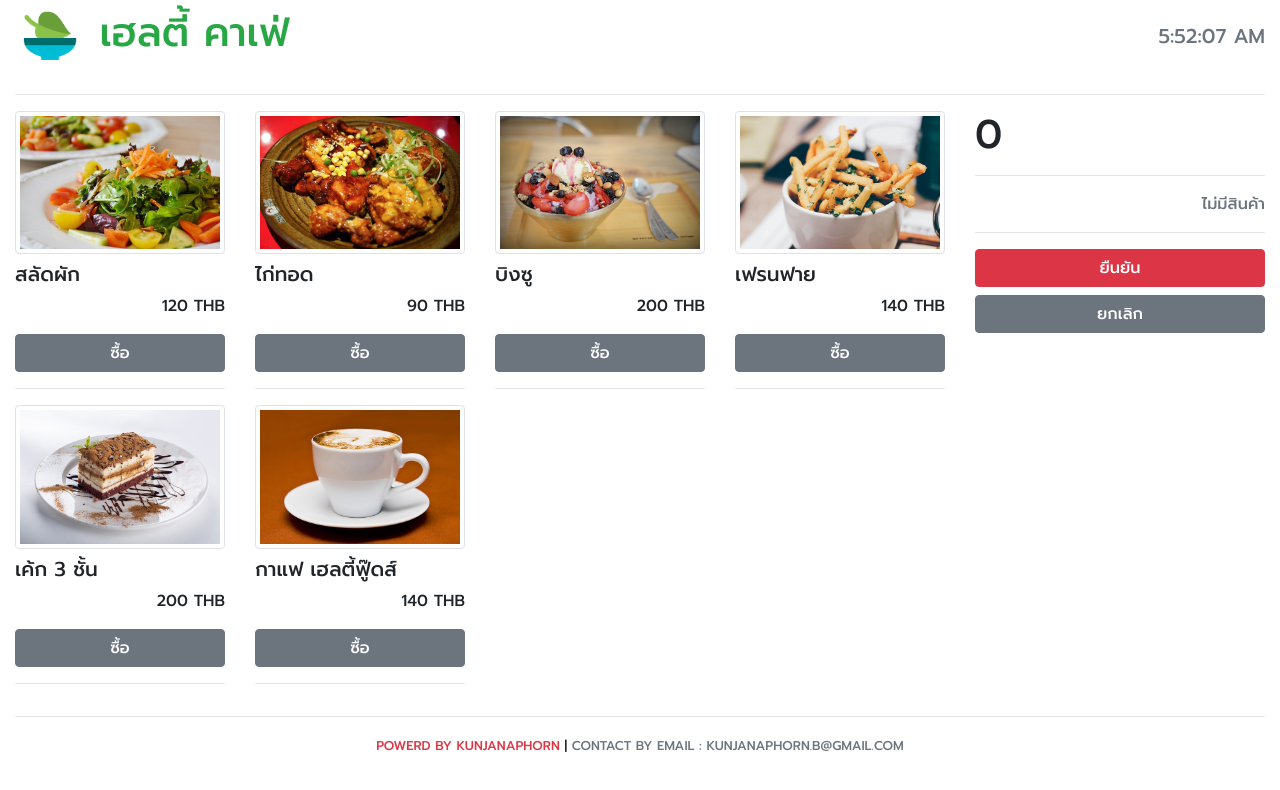
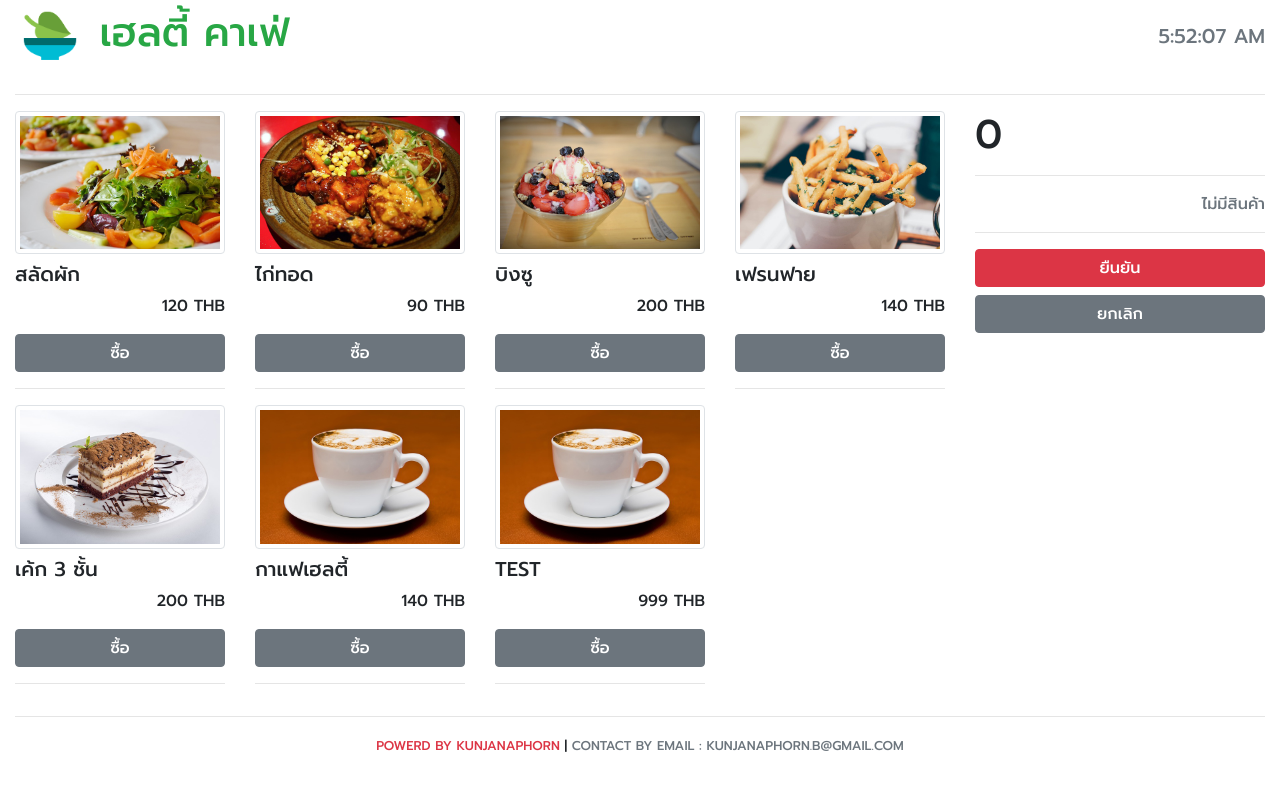
Before and after one commit to Pimgear47/HealthyCafe-cashier, a React (Create React App) app: page / in a window 1280 px wide. Shown: the top 790 px of the page. Built offline with nearby package versions, Linux system fonts and the light colour scheme; data requests are answered from the project's data file.

Commit message:
add product page

```diff
--- a/db.json
+++ b/db.json
@@ -32,34 +32,22 @@
     },
     {
       "id": 6,
-      "productName": "กาแฟ เฮลตี้ฟู๊ดส์",
+      "productName": "กาแฟเฮลตี้",
       "unitPrice": "140",
+      "thumbnail": "/images/product/6.jpg"
+    },
+    {
+      "id": 7,
+      "productName": "TEST",
+      "unitPrice": "999",
       "thumbnail": "/images/product/6.jpg"
     }
   ],
   "orders": [
     {
-      "orderedDate": "2019-02-19T09:28:42.653Z",
-      "totalPrice": 890,
+      "orderedDate": "2019-02-20T06:42:27.280Z",
+      "totalPrice": 750,
       "orders": [
-        {
-          "product": {
-            "id": 1,
-            "productName": "สลัดผัก",
-            "unitPrice": "120",
-            "thumbnail": "/images/product/1.jpg"
-          },
-          "quantity": 1
-        },
-        {
-          "product": {
-            "id": 2,
-            "productName": "ไก่ทอด",
-            "unitPrice": "90",
-            "thumbnail": "/images/product/2.jpg"
-          },
-          "quantity": 1
-        },
         {
           "product": {
             "id": 3,
@@ -67,58 +55,17 @@
             "unitPrice": "200",
             "thumbnail": "/images/product/3.jpg"
           },
-          "quantity": 1
+          "quantity": 2
         },
         {
           "product": {
             "id": 4,
-            "productName": "เฟรนฟราย",
+            "productName": "เฟรนฟาย",
             "unitPrice": "140",
             "thumbnail": "/images/product/4.jpg"
           },
           "quantity": 1
         },
-        {
-          "product": {
-            "id": 5,
-            "productName": "เค้ก 3 ชั้น",
-            "unitPrice": "200",
-            "thumbnail": "/images/product/5.jpg"
-          },
-          "quantity": 1
-        },
-        {
-          "product": {
-            "id": 6,
-            "productName": "กาแฟ เฮลตี้ฟู้ด",
-            "unitPrice": "140",
-            "thumbnail": "/images/product/6.jpg"
-          },
-          "quantity": 1
-        }
-      ],
-      "id": 1
-    },
-    {
-      "orderedDate": "2019-02-19T09:29:28.309Z",
-      "totalPrice": 420,
-      "orders": [
-        {
-          "product": {
-            "id": 4,
-            "productName": "เฟรนฟราย",
-            "unitPrice": "140",
-            "thumbnail": "/images/product/4.jpg"
-          },
-          "quantity": 3
-        }
-      ],
-      "id": 2
-    },
-    {
-      "orderedDate": "2019-02-19T14:36:11.275Z",
-      "totalPrice": 210,
-      "orders": [
         {
           "product": {
             "id": 2,
@@ -138,134 +85,7 @@
           "quantity": 1
         }
       ],
-      "id": 3
-    },
-    {
-      "orderedDate": "2019-02-19T14:36:14.514Z",
-      "totalPrice": 430,
-      "orders": [
-        {
-          "product": {
-            "id": 2,
-            "productName": "ไก่ทอด",
-            "unitPrice": "90",
-            "thumbnail": "/images/product/2.jpg"
-          },
-          "quantity": 1
-        },
-        {
-          "product": {
-            "id": 3,
-            "productName": "บิงซู",
-            "unitPrice": "200",
-            "thumbnail": "/images/product/3.jpg"
-          },
-          "quantity": 1
-        },
-        {
-          "product": {
-            "id": 4,
-            "productName": "เฟรนฟราย",
-            "unitPrice": "140",
-            "thumbnail": "/images/product/4.jpg"
-          },
-          "quantity": 1
-        }
-      ],
-      "id": 4
-    },
-    {
-      "orderedDate": "2019-02-19T14:50:12.874Z",
-      "totalPrice": 890,
-      "orders": [
-        {
-          "product": {
-            "id": 4,
-            "productName": "เฟรนฟาย",
-            "unitPrice": "140",
-            "thumbnail": "/images/product/4.jpg"
-          },
-          "quantity": 6
-        }
-      ],
-      "id": 5
-    },
-    {
-      "orderedDate": "2019-02-19T14:53:34.162Z",
-      "totalPrice": 990,
-      "orders": [
-        {
-          "product": {
-            "id": 4,
-            "productName": "เฟรนฟาย",
-            "unitPrice": "140",
-            "thumbnail": "/images/product/4.jpg"
-          },
-          "quantity": 1
-        },
-        {
-          "product": {
-            "id": 3,
-            "productName": "บิงซู",
-            "unitPrice": "200",
-            "thumbnail": "/images/product/3.jpg"
-          },
-          "quantity": 2
-        },
-        {
-          "product": {
-            "id": 2,
-            "productName": "ไก่ทอด",
-            "unitPrice": "90",
-            "thumbnail": "/images/product/2.jpg"
-          },
-          "quantity": 5
-        }
-      ],
-      "id": 6
-    },
-    {
-      "orderedDate": "2019-02-19T14:59:40.090Z",
-      "totalPrice": 610,
-      "orders": [
-        {
-          "product": {
-            "id": 2,
-            "productName": "ไก่ทอด",
-            "unitPrice": "90",
-            "thumbnail": "/images/product/2.jpg"
-          },
-          "quantity": 1
-        },
-        {
-          "product": {
-            "id": 3,
-            "productName": "บิงซู",
-            "unitPrice": "200",
-            "thumbnail": "/images/product/3.jpg"
-          },
-          "quantity": 1
-        },
-        {
-          "product": {
-            "id": 1,
-            "productName": "สลัดผัก",
-            "unitPrice": "120",
-            "thumbnail": "/images/product/1.jpg"
-          },
-          "quantity": 1
-        },
-        {
-          "product": {
-            "id": 5,
-            "productName": "เค้ก 3 ชั้น",
-            "unitPrice": "200",
-            "thumbnail": "/images/product/5.jpg"
-          },
-          "quantity": 1
-        }
-      ],
-      "id": 7
+      "id": 1
     }
   ]
 }
--- a/src/App.js
+++ b/src/App.js
@@ -4,6 +4,7 @@ import { BrowserRouter, Route, Switch } from "react-router-dom";
 import Home from "./containers/Home";
 import About from "./containers/About";
 import Orders from "./containers/order/Order";
+import Product from "./containers/product/Product";
 
 class App extends Component {
 
@@ -13,6 +14,7 @@ class App extends Component {
         <Route exact path="/" component={Home} />
         <Route exact path="/about" component={About} />
         <Route exact path="/orders" component={Orders} />
+        <Route exact path="/product" component={Product} />
       </Switch>
     )
   }
--- a/src/components/Monitor/Calculator.js
+++ b/src/components/Monitor/Calculator.js
@@ -11,7 +11,7 @@ class Calculator extends Component {
                 return (
                     <li key={order.product.id} className="text-right text-success title">
                         {order.product.productName} x {order.quantity} = {order.product.unitPrice * order.quantity}
-                        <button className="btn btn-light btn-small title" onClick={() => this.props.onDelOrder(order.product)}>X</button>
+                        <button className="btn btn-light btn-small title" onClick={() => this.props.onDelOrder(order.product)}> X </button>
                     </li>
                 )
             })
--- a/src/components/Product/ProductItem.js
+++ b/src/components/Product/ProductItem.js
@@ -10,9 +10,21 @@ class ProductItem extends Component {
                 <img className="img-fluid img-thumbnail" src={thumbnail} />
                 <h5 className="mt-2">{productName}</h5>
                 <p className="title text-right">{unitPrice} THB</p>
-                <button className="btn btn-block btn-secondary title" onClick={() => this.props.onAddOrder(this.props.product)}>
-                    ซื้อ
+                {this.props.onAddOrder &&
+                    <button className="btn btn-block btn-secondary title" onClick={() => this.props.onAddOrder(this.props.product)}>
+                        ซื้อ
                 </button>
+                }
+                {(this.props.onDelProduct || this.props.onEditProduct) &&
+                    <button className="btn btn-info col-5 title">
+                        แก้ไข
+                </button>
+                }
+                {(this.props.onDelProduct || this.props.onEditProduct) &&
+                    <button className="btn btn-danger col-5 float-right title" onClick={() => this.props.onDelProduct(this.props.product)}>
+                        ลบ
+                </button>
+                }
                 <hr />
             </div>
         )
--- a/src/components/Product/ProductList.js
+++ b/src/components/Product/ProductList.js
@@ -6,7 +6,7 @@ class ProductList extends Component {
         return (
             this.props.products &&
             this.props.products.map(product => (
-                <ProductItem key={product.id} product={product} onAddOrder={this.props.onAddOrder} /> //productName={product.productName} unitPrice={product.unitPrice}
+                <ProductItem key={product.id} product={product} onAddOrder={this.props.onAddOrder} onDelProduct={this.props.onDelProduct}/>
             ))
         );
     }
--- a/src/containers/product/Product.js
+++ b/src/containers/product/Product.js
@@ -0,0 +1,53 @@
+import React, { Component } from 'react';
+import Header from "../../components/Header";
+import Footer from "../../components/Footer";
+import ProductList from "../../components/Product/ProductList";
+import Axios from 'axios';
+
+class Product extends Component {
+
+    constructor(props) {
+        super(props);
+        this.state = { products: null };
+        this.delProduct = this.delProduct.bind(this);
+    }
+
+    componentDidMount() {
+        Axios.get("http://localhost:3001/products")
+            .then(res => {
+                this.setState({ products: res.data })
+            })
+    }
+
+    delProduct(product) {
+        Axios.delete("http://localhost:3001/products/" + product.id).then(res => {
+            Axios.get("http://localhost:3001/products")
+                .then(res => {
+                    this.setState({ products: res.data });
+                })
+        })
+    }
+
+    render() {
+        return (
+            <div>
+                <Header />
+                <div className="container-fluid">
+                    <div className="row">
+                        <div className="col-6">
+                            <h1>สินค้า</h1>
+                        </div>
+                        <div className="col-6">
+                            <button className="btn btn-success title float-right">เพิ่ม</button>
+                        </div>
+                    </div>
+                    <ProductList products={this.state.products}
+                        onDelProduct={this.delProduct} />
+                </div>
+                <Footer company="KUNJANAPHORN" email="Kunjanaphorn.b@gmail.com" />
+            </div>
+        );
+    }
+}
+
+export default Product;
```
